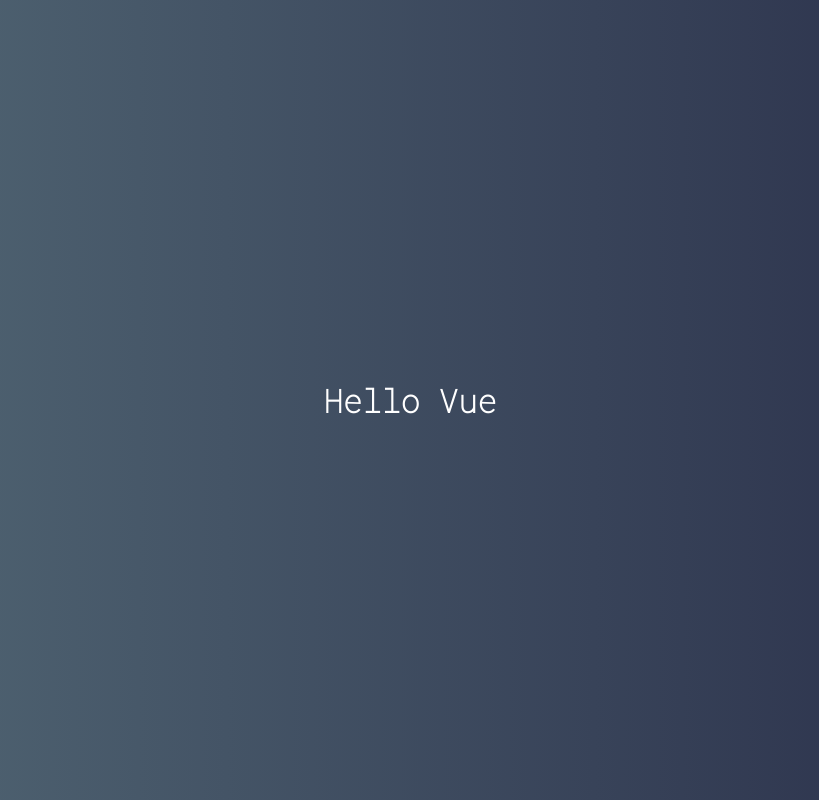
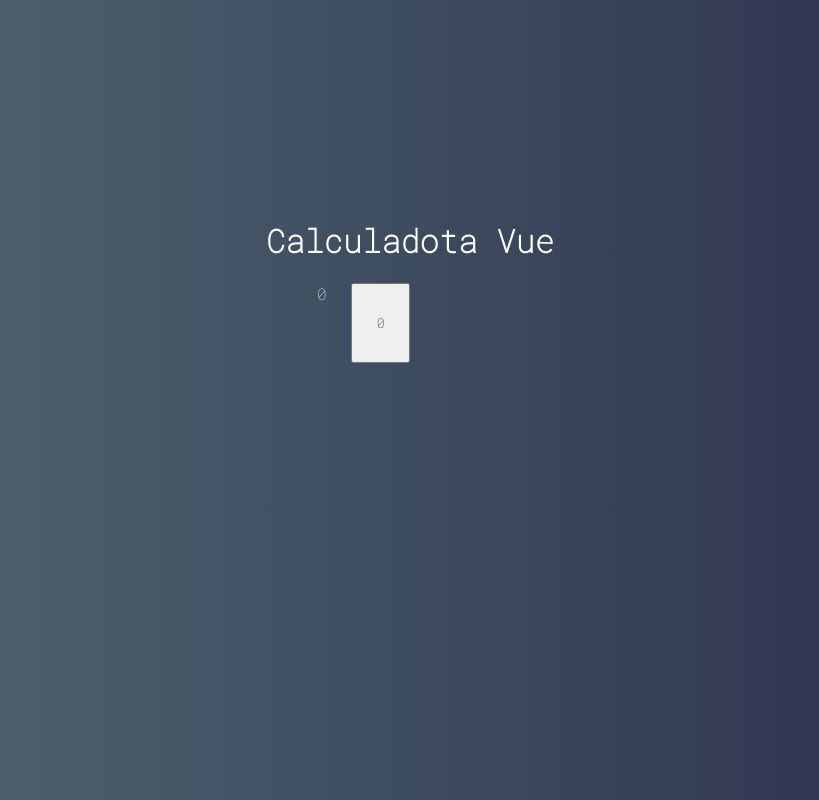
Before and after one commit to henriquechsf/calculator-vue, a Vue app: page / in a window 1280 px wide. Shown: the whole page, without its empty margins (230-1049 px from the left). Built offline with nearby package versions, Linux system fonts and the light colour scheme.

Commit message:
adiciona os componentes

```diff
--- a/src/App.vue
+++ b/src/App.vue
@@ -1,12 +1,15 @@
 <template>
     <div id="app">
-        <h1>Hello Vue</h1>
+        <h1>Calculadota Vue</h1>
+        <Calculator />
     </div>
 </template>
 
 <script>
+import Calculator from './main/Calculator'
+
 export default {
-
+    components: { Calculator }
 }
 </script>
 
--- /dev/null
+++ b/src/components/Button.vue
@@ -0,0 +1,11 @@
+<template>
+    <button class="button">
+        0
+    </button>
+</template>
+
+<script>
+export default {
+
+}
+</script>
--- /dev/null
+++ b/src/components/Display.vue
@@ -0,0 +1,11 @@
+<template>
+    <div class="display">
+        0
+    </div>
+</template>
+
+<script>
+export default {
+
+}
+</script>
--- /dev/null
+++ b/src/main/Calculator.vue
@@ -0,0 +1,29 @@
+<template>
+    <div class="calculator">
+        <Display />
+        <Button />
+    </div>
+</template>
+
+<script>
+import Display from '../components/Display'
+import Button from '../components/Button'
+
+export default {
+    components: { Button, Display }
+
+}
+</script>
+
+<style>
+    .calculator {
+        width: 235px;
+        height: 320px;
+        border-radius: 5px;
+        overflow: hidden;
+
+        display: grid;
+        grid-template-columns: repeat(4, 25%);
+        grid-template-rows: 1fr 48px 48px 48px 48px 48px;
+    }
+</style>
```
